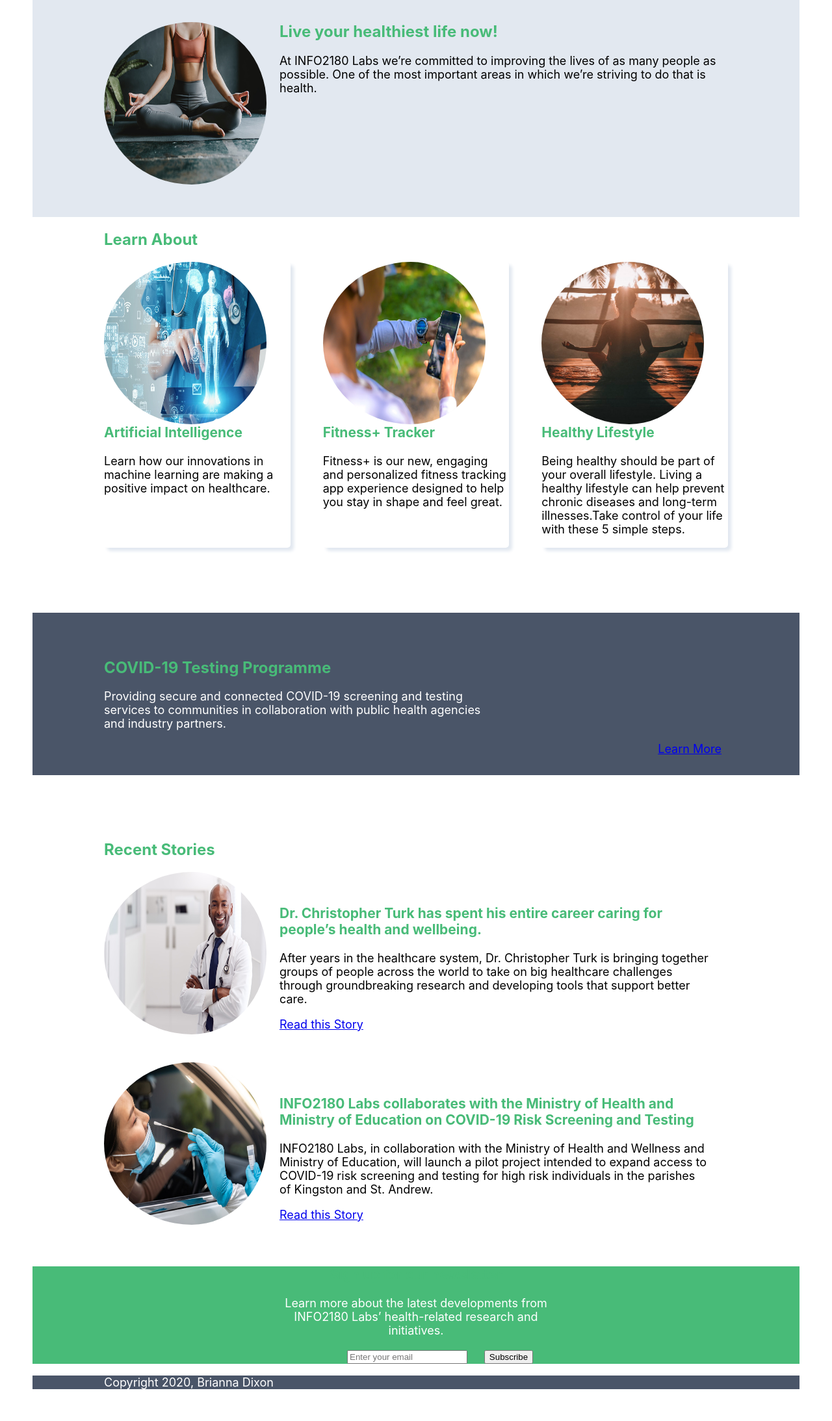
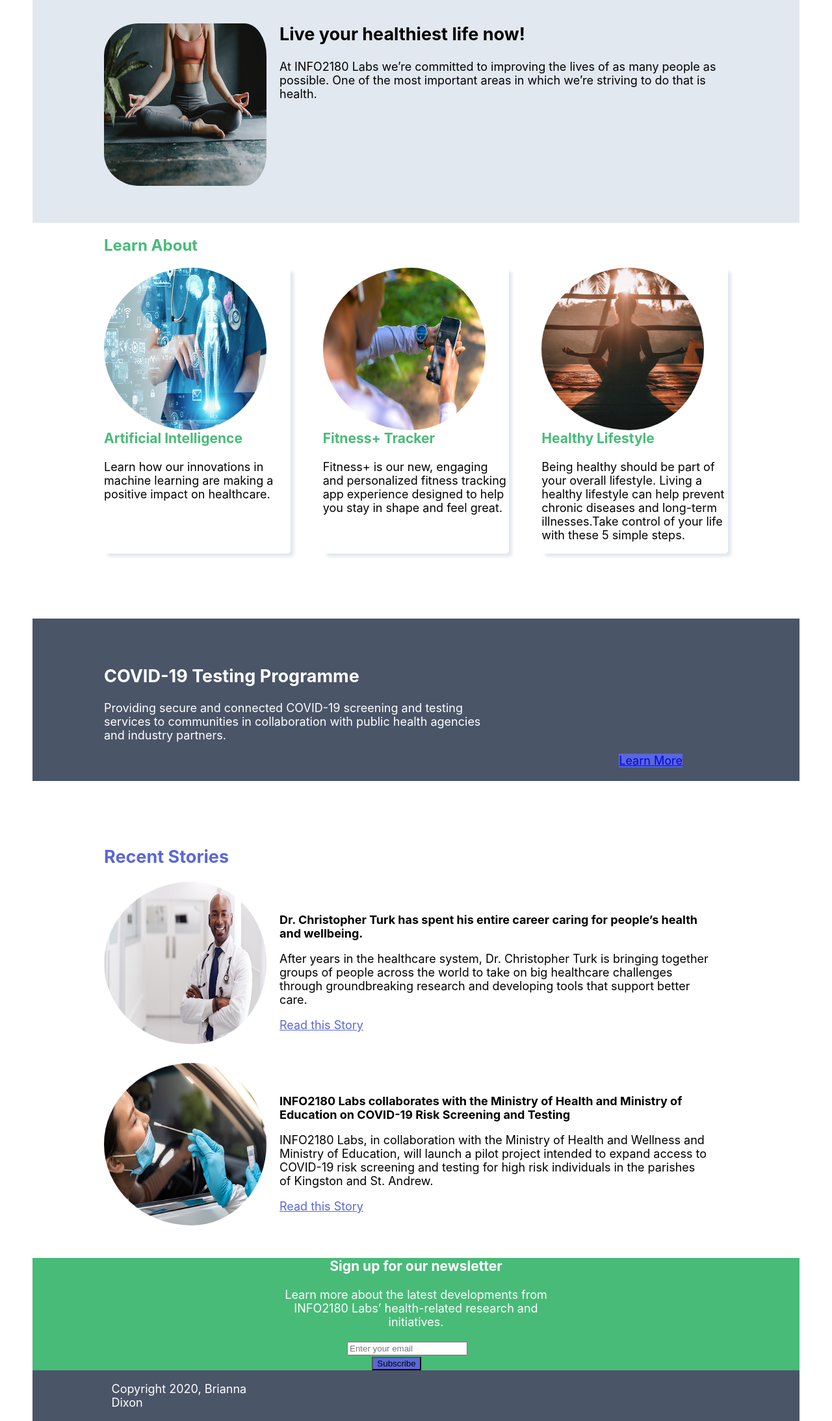
Before and after one commit to BriDixon/info2180-project1, a plain HTML site: page index.html in a window 1280 px wide. Shown: the part 62-2249 px from the top of the page at 65% size. Before the commit the page ends 2218 px from the top, so only its background shows below. Drawn offline with Linux system fonts and the light colour scheme.

Commit message:
Edited CSS

```diff
--- a/styles.css
+++ b/styles.css
@@ -10,11 +10,9 @@ body {
     margin: 0 auto;
     max-width: 960px;
     width: 100%;
-    padding-bottom: 0px;
 }
 header{
     background-color: white;
-
 }
 h1{
     color: blueviolet;
@@ -44,7 +42,21 @@ li a:hover{
     margin-right: 50px;
     margin-left: 50px;
 }
-img{
+.overview-hero-image img{
+    border-radius: 20%;
+    float:left;
+    height: 250px;
+    width: 250px;
+    padding-right: 20px;
+}
+.cards img{
+    border-radius: 50%;
+    float:left;
+    height: 250px;
+    width: 250px;
+    padding-right: 20px;
+}
+.stories img{
     border-radius: 50%;
     float:left;
     height: 250px;
@@ -54,7 +66,7 @@ img{
 .overview-hero-text{
     text-align:left;
 }
-h2{
+.learn-about h2{
     color: #48BB78;
     font-size: 24px;
 }
@@ -68,9 +80,12 @@ h2{
 .card{
     box-shadow: 5px 5px 5px #E2E8F0;
     border-radius: 5px;
-
 }
-h3{
+.learn-about h2{
+    color: #48BB78;
+    font-size: 24px;
+}
+.learn-about h3{
     color: #48BB78;
     font-size: 21px;
 }
@@ -96,14 +111,18 @@ h3{
     padding: 30px;
 
 }
-h3.article-body{
-    color: #5A67D8;
-}
-
 .stories{
     margin-top: 100px;
 }
-
+.stories h2{
+    color: #5A67D8;
+}
+.stories a{
+    color: #5A67D8;
+}
+.stories h3{
+    font-size: 18px
+}
 .newsletter{
     background-color: #48BB78;
     color: white;
@@ -112,16 +131,25 @@ h3.article-body{
     text-align: center;
     padding-left: 30%;
     padding-right: 30%;
+
+}
+.btn{
+    background-color:#5A67D8;
+    margin-right: 60px;
+}
+.newsletter h3{
+    color: white;
 }
 .form-group{
     float:left;
     padding-left: 100px;
-
 }
 footer{
-    margin-top: 0px;
+    position:absolute;
     color:white;
     background-color: #4A5568;
     margin-left: 50px;
     margin-right: 50px;
+    padding-right: 800px;
+    padding-left: 121.5px;
 }
```
